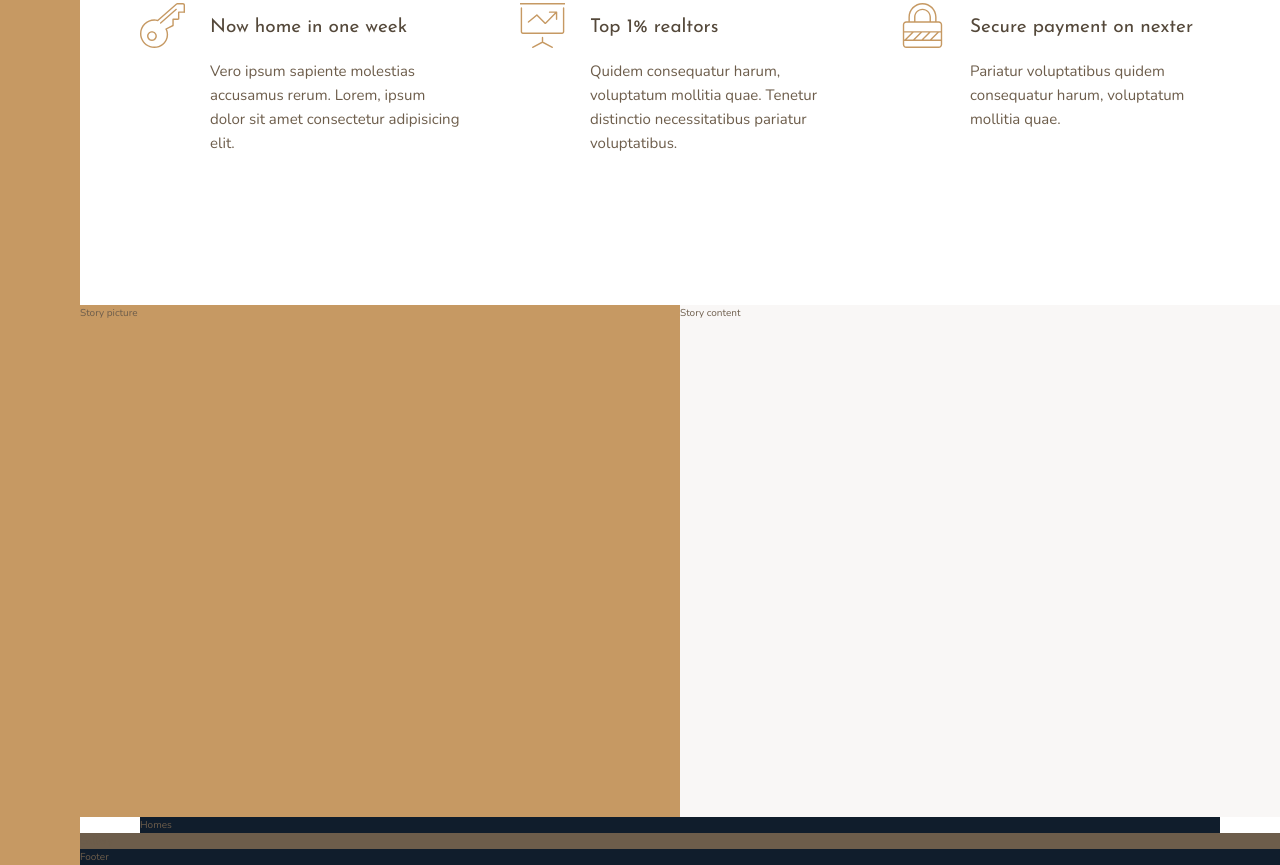
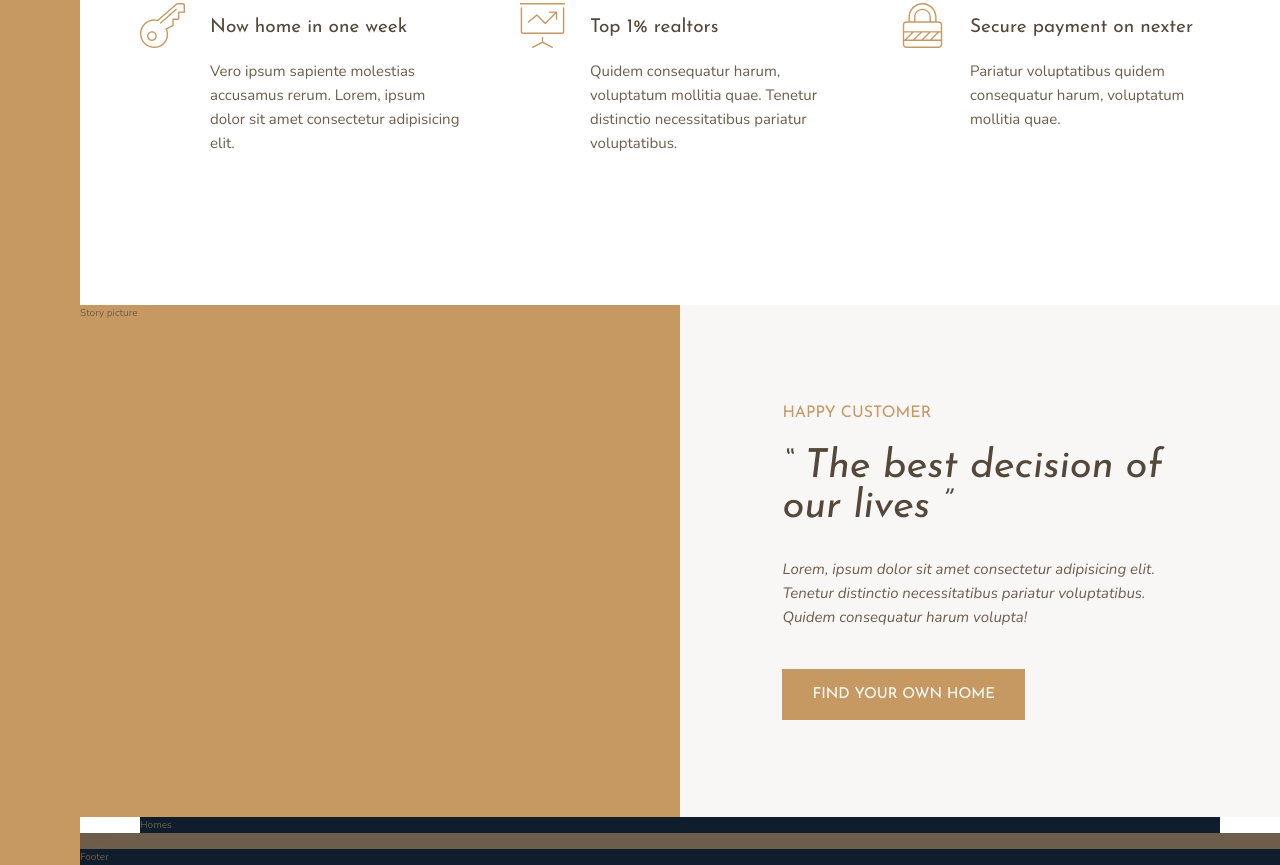
Before and after one commit to Panthari-Panthong/Learning-Grid-Layout-Sass, a website: page index.html in a window 1280 px wide. Shown: the part 978-1843 px from the top of the page. Drawn offline with nearby package versions, Linux system fonts and the light colour scheme.

Commit message:
add content and styling

```diff
--- a/index.html
+++ b/index.html
@@ -92,7 +92,12 @@
         </div>
 
         <div class="story__content">
-            Story content
+            <h3 class="heading-3 mb-sm">Happy Customer</h3>
+            <h2 class="heading-2 heading-2--dark mb-md">&ldquo; The best decision of our lives &rdquo;</h2>
+            <p class="story__text">
+                Lorem, ipsum dolor sit amet consectetur adipisicing elit. Tenetur distinctio necessitatibus pariatur voluptatibus. Quidem consequatur harum volupta!
+            </p>
+            <button class="btn">Find your own home</button>
         </div>
 
         <section class="homes">
--- a/sass/_story.scss
+++ b/sass/_story.scss
@@ -7,5 +7,23 @@
   &__content {
     background-color: $color-grey-light-1;
     grid-column: col-start 5 / full-end;
+    padding: 6rem 8vw;
+
+    /*
+    display: flex;
+    flex-direction: column;
+    justify-content: center;
+    align-items: flex-start;
+    */
+
+    display: grid;
+    align-content: center;
+    justify-items: start;
+  }
+
+  &__text {
+    font-size: 1.5rem;
+    font-style: italic;
+    margin-bottom: 4rem;
   }
 }
--- a/sass/_typography.scss
+++ b/sass/_typography.scss
@@ -9,11 +9,24 @@
 
 .heading-2 {
   @extend %heading;
+  font-size: 4rem;
+  font-style: italic;
+  line-height: 1;
 
+  &--light {
+    color: $color-grey-light-1;
+  }
+
+  &--dark {
+    color: $color-grey-dark-1;
+  }
 }
 
 .heading-3 {
   @extend %heading;
+  font-size: 1.6rem;
+  color: $color-primary;
+  text-transform: uppercase;
 
 }
 
@@ -29,3 +42,25 @@
     color: $color-grey-dark-1;
   }
 }
+
+.btn {
+  background-color: $color-primary;
+  color: #fff;
+  border: none;
+  border-radius: 0;
+  font-family: $font-display;
+  font-size: 1.5rem;
+  text-transform: uppercase;
+  padding: 1.8rem 3rem;
+  cursor: pointer;
+  transition: all .2s;
+
+  &:hover {
+    background-color: $color-primary-dark;
+  }
+}
+
+.mb-sm { margin-bottom: 2rem; }
+.mb-md { margin-bottom: 3rem; }
+.mb-lg { margin-bottom: 4rem; }
+.mb-hg { margin-bottom: 8rem; }
```
Also changed, not shown: css/style.css.
